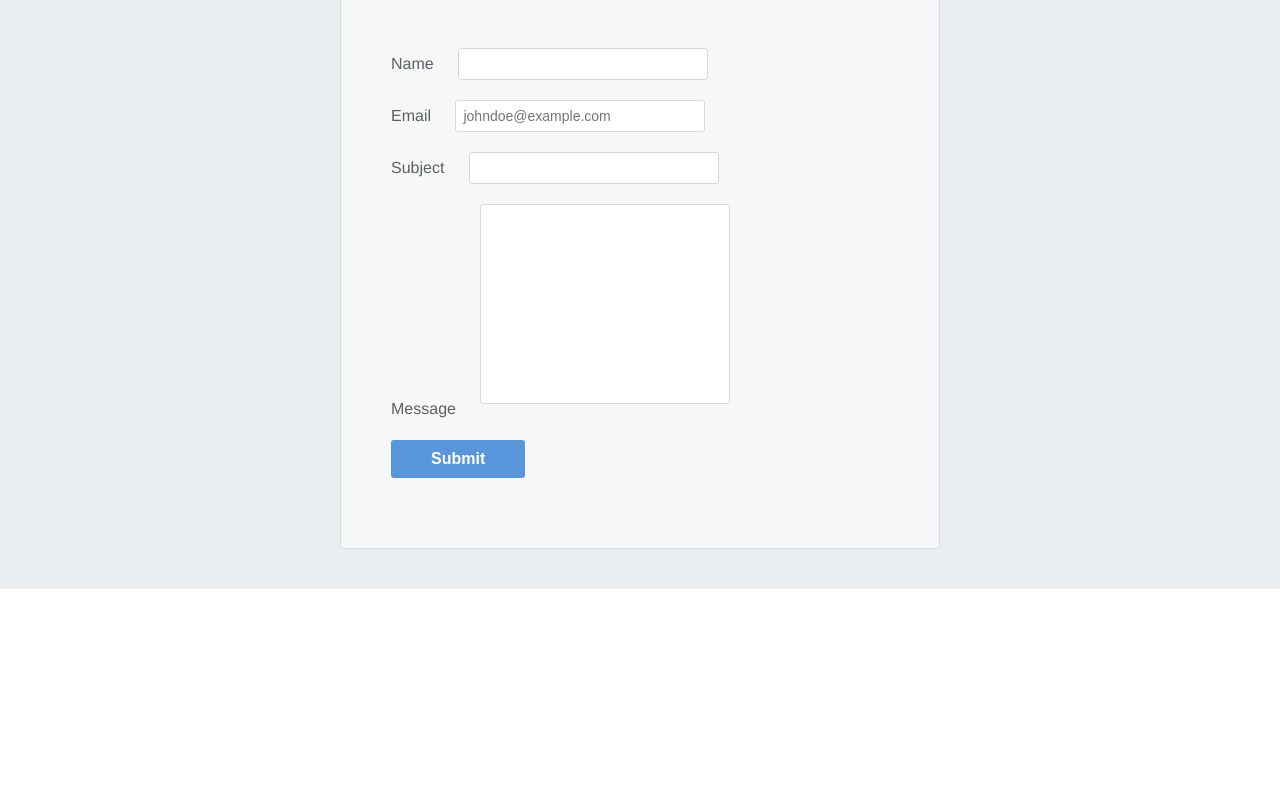
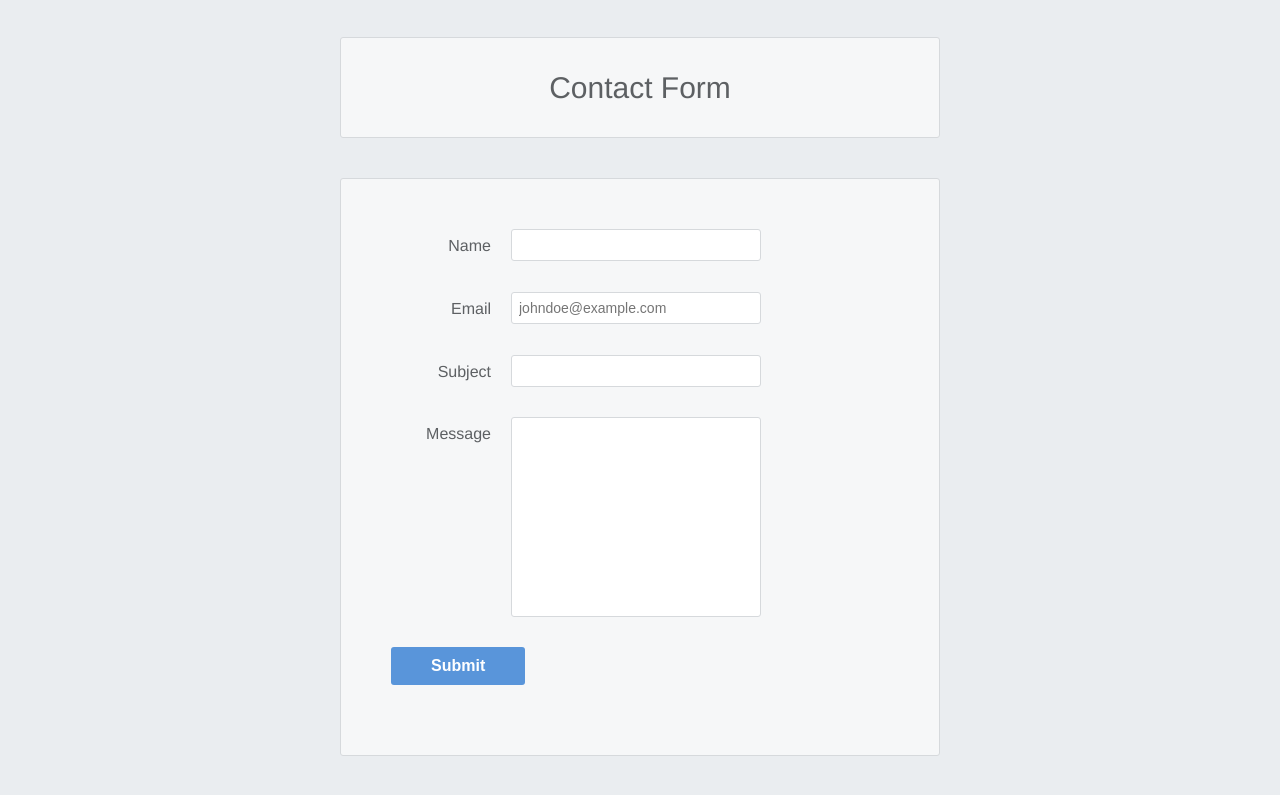
Before and after one commit to Lenever/portfoliowebsite, a website: page public/index.html in a window 1280 px wide. Shown: the part 125-920 px from the top of the page. Before the commit the page ends 800 px from the top, so only its background shows below. Drawn offline with Linux system fonts and the light colour scheme.

Commit message:
Contact form complete

```diff
--- a/public/css/style.css
+++ b/public/css/style.css
@@ -9,7 +9,6 @@
   display: flex;
   width: 100%;
   flex-direction: column;
-  margin: 0;
 }
 
 nav {
@@ -41,6 +40,20 @@ ul {
   justify-content: space-evenly;
 }
 
+.formheader {
+  text-align: center;
+  background-color: #f6f7f8;
+  border: 1px solid #d6d9dc;
+  border-radius: 3px;
+  width: 80%;
+  margin: 40px 0;
+  padding: 30px;
+}
+
+.formheader p {
+  font-size: 30px;
+}
+
 .contactme {
   background-color: #f6f7f8;
   border: 1px solid #d6d9dc;
@@ -48,6 +61,10 @@ ul {
   width: 80%;
   padding: 50px;
   margin: 0 0 40px 0;
+}
+
+.form-row {
+  margin-bottom: 20px;
 }
 
 .form-row input[type="text"],
@@ -74,26 +91,22 @@ ul {
 .form-row textarea {
   font-family: "Helvetica", "Arial", sans-serif;
   font-size: 14px;
-
   border: 1px solid #d6d9dc;
   border-radius: 3px;
-
   min-height: 200px;
   margin-bottom: 10px;
   padding: 7px;
+  width: 100%;
   resize: none;
 }
 
 .form-row button {
   font-size: 16px;
   font-weight: bold;
-
   color: #ffffff;
   background-color: #5995da;
-
   border: none;
   border-radius: 3px;
-
   padding: 10px 40px;
   cursor: pointer;
 }
@@ -115,14 +128,15 @@ ul {
     margin: 20px;
   }
 
+  .formheader,
   .contactme {
     width: 600px;
   }
 
   .form-row {
+    display: flex;
     flex-direction: row;
     align-items: flex-start; /* To avoid stretching */
-    margin-bottom: 20px;
   }
   .form-row input[type="text"],
   .form-row input[type="email"],
--- a/public/index.html
+++ b/public/index.html
@@ -42,6 +42,10 @@
       </article>
 
       <section class="contact">
+        <div class="formheader">
+          <p>Contact Form</p>
+        </div>
+
         <form action="" method="" class="contactme">
           <div class="form-row">
             <label for="full-name">Name</label>
```
